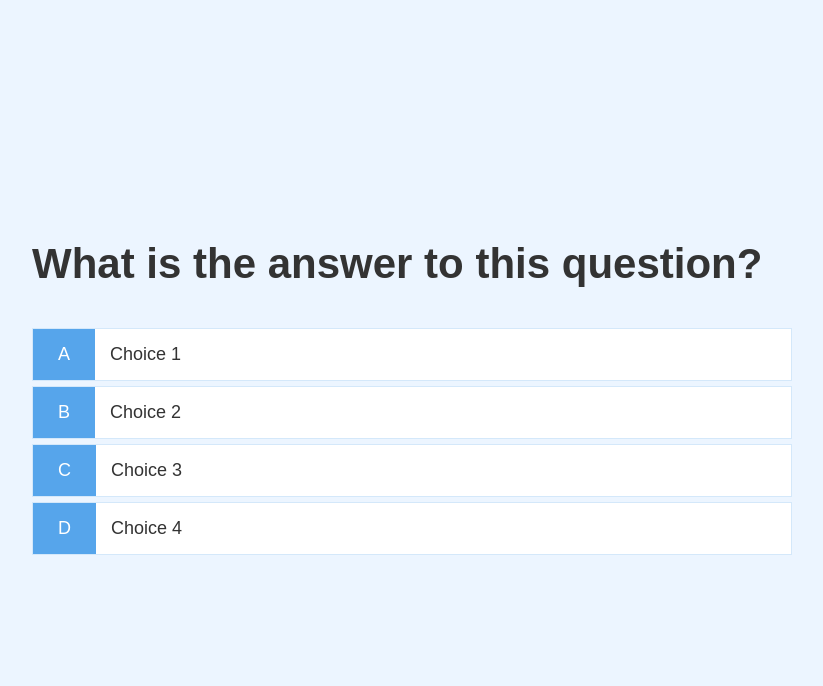
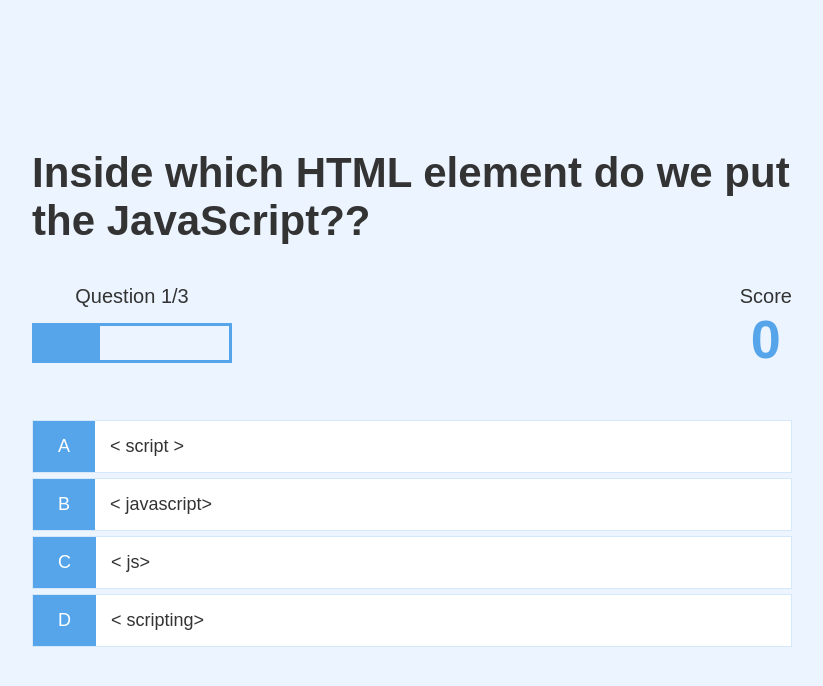
Before and after one commit to JaypeeLan/QUIZ-GAME, a plain HTML site: page game.html in a window 1280 px wide. Shown: the whole page, without its empty margins (228-1051 px from the left). Drawn offline with Linux system fonts and the light colour scheme.

Commit message:
selected questions and progress bar

```diff
--- a/game.html
+++ b/game.html
@@ -1,5 +1,6 @@
 <!DOCTYPE html>
 <html lang="en">
+
 <head>
     <meta charset="UTF-8">
     <meta http-equiv="X-UA-Compatible" content="IE=edge">
@@ -8,11 +9,29 @@
     <link rel="stylesheet" href="app.css">
     <link rel="stylesheet" href="game.css">
 </head>
+
 <body>
     <div class="container">
         <div id="game" class="justify-center flex-column">
             <h2 id="question">What is the answer to this question?</h2>
 
+
+            <div id="hud">
+                <div id="hud-item">
+                    <p id="progressText" class="hud-prefix">Question
+                    </p>
+                    <div id="progressBar">
+                        <div id="progressBarFull"></div>
+                    </div>
+
+                </div>
+
+                <div id="hud-item">
+                    <p class="hud-prefix">Score
+                    </p>
+                    <h1 class="hud-main-text" id="score">0</h1>
+                </div>
+            </div>
             <div class="choice-container">
 
                 <p class="choice-prefix">A</p>
@@ -38,4 +57,5 @@
 
     <script src="game.js"></script>
 </body>
+
 </html>
--- a/game.js
+++ b/game.js
@@ -1,27 +1,28 @@
-const docs = document.getElementById("question");
+const question = document.getElementById("question");
 const choices = Array.from(document.getElementsByClassName("choice-text"));
+const progressText = document.getElementById("progressText");
+const scoreText = document.getElementById("score");
+const progressBarFull = document.getElementById("progressBarFull");
 
-let currentQuestions = {};
-let acceptingAnswers = true;
+let currentQuestion = {};
+let acceptingAnswers = false;
 let score = 0;
 let questionCounter = 0;
 let availableQuestions = [];
-let questions = [
-  {
-    question: "Inside which HTML element do we put the JavaScript??",
-    choice1: "<script>",
-    choice2: "<javascript>",
-    choice3: "<js>",
-    choice4: "<scripting>",
+let questions = [{
+        question: " Inside which HTML element do we put the JavaScript??",
+        choice1: `< script >`,
+        choice2: `< javascript>`,
+        choice3: `< js>`,
+        choice4: `< scripting>`,
         answer: 1,
     },
     {
-    question:
-      "What is the correct syntax for referring to an external script called 'xxx.js'?",
-    choice1: "<script href='xxx.js'>",
-    choice2: "<script name='xxx.js'>",
-    choice3: "<script src='xxx.js'>",
-    choice4: "<script file='xxx.js'>",
+        question: " What is the correct syntax for referring to an external script called 'xxx.js'?",
+        choice1: `< script href = 'xxx.js' >`,
+        choice2: `< script name = 'xxx.js' >`,
+        choice3: `< script src = 'xxx.js' > `,
+        choice4: `< script file = 'xxx.js' >`,
         answer: 3,
     },
     {
@@ -41,14 +42,75 @@ const MAX_QUESTIONS = 3;
 startGame = () => {
     questionCounter = 0;
     score = 0;
+    // to avoid mutating the questions array
     availableQuestions = [...questions];
-  console.log(availableQuestions);
 
-  getNewQuestion()
+    getNewQuestion();
 };
 
 getNewQuestion = () => {
-   questionCounter++
+    // redirect to end page
+    if (availableQuestions.length == 0 || questionCounter > MAX_QUESTIONS) {
+        return window.location.assign("./end.html");
     }
 
+    // -------------------------
+    questionCounter++;
+
+    // update the remaining questions left against the total
+    progressText.innerText = `Question ${questionCounter}/${MAX_QUESTIONS}`;
+
+    // update the progress bar
+    progressBarFull.style.width = `${(questionCounter / MAX_QUESTIONS) * 100}%`;
+
+    // pick a random question within the array
+    const questionIndex = Math.floor(Math.random() * availableQuestions.length);
+
+    currentQuestion = availableQuestions[questionIndex];
+
+    // inner text in the DOM is updated with the question
+    question.innerText = currentQuestion.question;
+
+    choices.forEach((choice) => {
+        const number = choice.dataset["number"];
+        console.log(number);
+        choice.innerHTML = currentQuestion["choice" + number];
+    });
+
+    // remove question after answering it
+    availableQuestions.splice(questionIndex, 1);
+
+    acceptingAnswers = true;
+};
+
+choices.forEach((choice) => {
+    choice.addEventListener("click", (e) => {
+        if (!acceptingAnswers) return;
+        acceptingAnswers = false;
+
+        const selectedChoice = e.target;
+        const selectedAnswer = selectedChoice.dataset["number"];
+
+        // console.log(selectedAnswer == currentQuestion.answer)
+
+        // apply a green background to the option if the answer is correct
+        const classToApply =
+            selectedAnswer == currentQuestion.answer ? "correct" : "incorrect";
+
+        classToApply === "correct" ? incrementScore(CORRECT_BONUS) : " ";
+
+        selectedChoice.parentElement.classList.add(classToApply);
+
+        setTimeout(() => {
+            selectedChoice.parentElement.classList.remove(classToApply);
+            getNewQuestion();
+        }, 1000);
+    });
+});
+
+incrementScore = (num) => {
+    score += num;
+    scoreText.innerText = score;
+};
+
 startGame();
```
Lines whose indentation alone changed are shown as unchanged.
